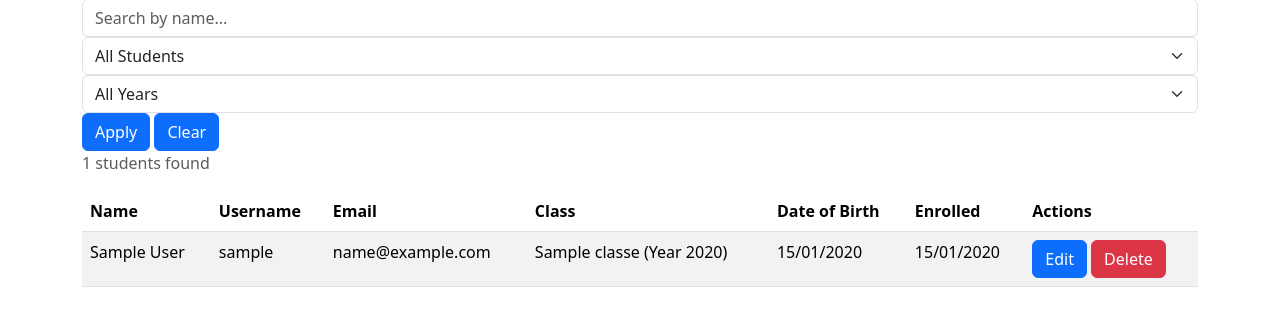
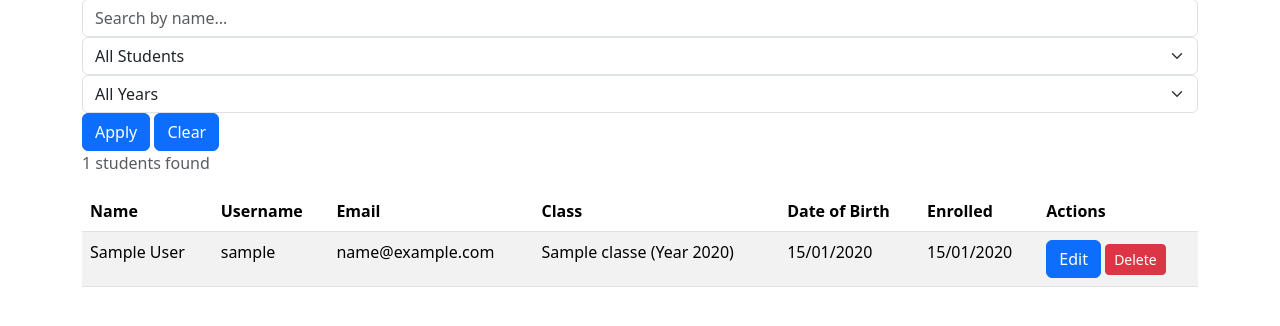
Before and after one commit to Tobi1654/SSMART, a Flask app: page /admin/students in a window 1280 px wide. Shown: the part 217-543 px from the top of the page. Run offline with Flask 3, Linux system fonts and the light colour scheme; a user stored in the database is signed in; tables that the repository leaves empty hold one stand-in row (values such as "Sample post").

Commit message:
completed the edit and delete button functions

```diff
--- a/app/admin.py
+++ b/app/admin.py
@@ -223,13 +223,13 @@ def edit_student(student_id):
             return redirect(url_for('admin.edit_student', student_id=student_id))
 
         try:
-            dob.date = datetime.strptime(dob, '%Y-%m-%d')
+            dob_date = datetime.strptime(dob, '%Y-%m-%d').date()
         except ValueError:
             flash('Invalid date of birth', category='error')
             return redirect(url_for('admin.edit_student', student_id=student_id))
 
         student.full_name = full_name
-        student.dob = dob.date()
+        student.dob = dob_date
         student.class_id = int(class_id)
         user.email = email
 
--- a/app/templates/edit_student.html
+++ b/app/templates/edit_student.html
@@ -52,11 +52,11 @@
 
                         <label for="class_id" class="form-label">Class</label>
                         <select class="form-select" id="class_id" name="class_id" required>
-                            {% for cls in classes %}
+                                {% for cls in classes %}
                                 <option value="{{ cls.class_id }}" {% if cls.class_id == student.class_id %}selected{% endif %}>
                                 {{ cls.class_name }} (Year {{ cls.year_group }})
                                 </option>
-                            {% endfor %}
+                                {% endfor %}
                         </select>
                 </div>
                 <button class="btn btn-primary" type="submit">Update Student Details</button>
--- a/app/templates/students.html
+++ b/app/templates/students.html
@@ -76,9 +76,12 @@
                     <td>{{ s.date_enrolled.strftime('%d/%m/%Y') }}</td>
                     <td>
                         <a href="{{url_for('admin.edit_student', student_id=s.student_id)}}" class="btn btn-primary">Edit</a>
-                        <a href="{{url_for('admin.delete_student', student_id=s.student_id)}}"
-                            class="btn btn-danger"
-                            onclick="return confirm('Are you sure you want to delete {{s.full_name}} account');">Delete</a>
+                        <form method="POST"
+                            action="{{ url_for('admin.delete_student', student_id=s.student_id) }}"
+                            style="display: inline;"
+                            onsubmit="return confirm('Are you sure you want to delete {{ s.full_name }}? This cannot be undone.');">
+                            <button type="submit" class="btn btn-sm btn-danger">Delete</button>
+                        </form>
                     </td>
                 </tr>
                 {% endfor %}
```
